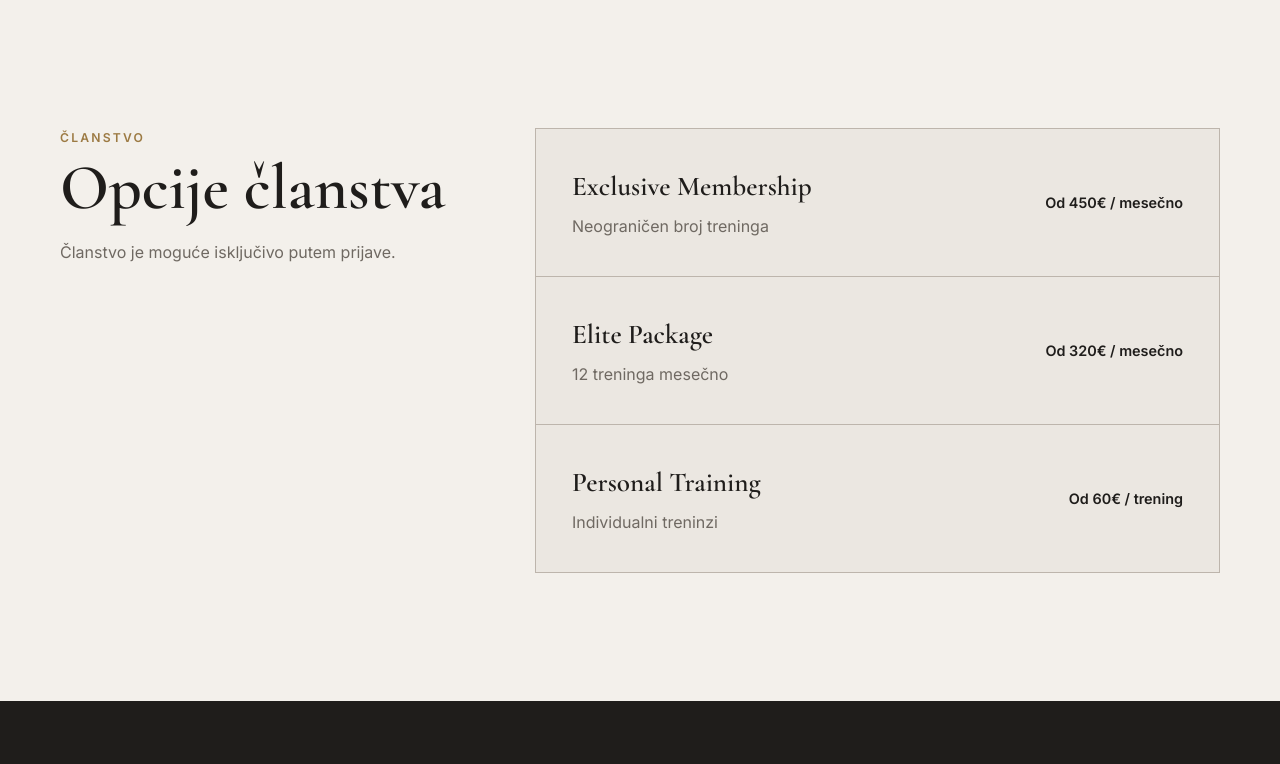
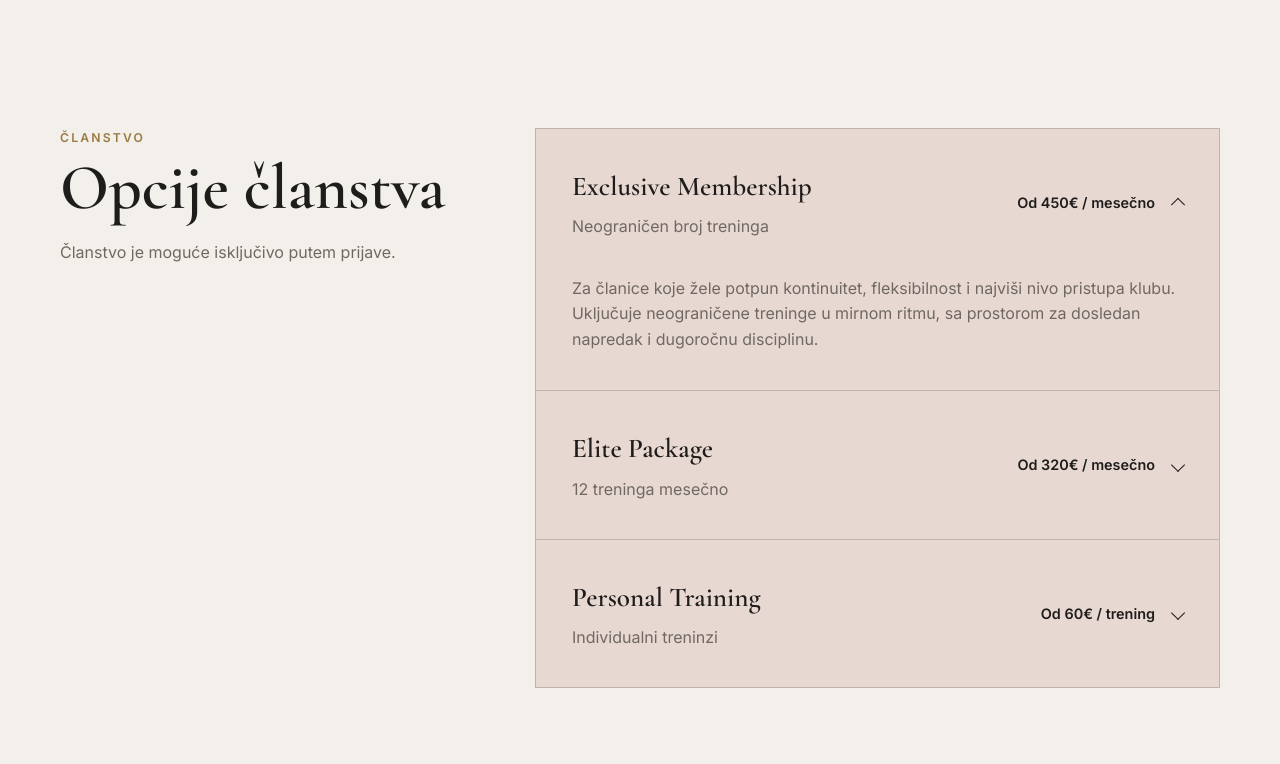
Before and after one commit to Stefan4012IT/elan, a Next.js app: page / in a window 1280 px wide. Shown: the part 1900-2664 px from the top of the page. Built offline with nearby package versions, Linux system fonts and the light colour scheme.

Commit message:
Update membership accordions

```diff
--- a/app/globals.scss
+++ b/app/globals.scss
@@ -3,6 +3,7 @@
 :root {
   --bg: #f3f0eb;
   --stone: #d8d2ca;
+  --rose-stone: #e8d8d2;
   --stone-light: #ebe7e1;
   --text: #1f1d1b;
   --muted: #6f6962;
@@ -272,20 +273,29 @@ h3 {
 }
 
 .membership-list {
-  background: var(--stone-light);
   border: 1px solid var(--border);
 }
 
 .membership-row {
+  background: var(--rose-stone);
+
+  & + & {
+    border-top: 1px solid var(--border);
+  }
+}
+
+.membership-row__trigger {
+  width: 100%;
   display: grid;
   grid-template-columns: 1fr auto;
   gap: 24px;
   align-items: center;
   padding: clamp(24px, 4vw, 36px);
-
-  & + & {
-    border-top: 1px solid var(--border);
-  }
+  border: 0;
+  background: transparent;
+  color: inherit;
+  cursor: pointer;
+  text-align: left;
 
   p {
     margin: 6px 0 0;
@@ -296,6 +306,40 @@ h3 {
     font-size: 0.9rem;
     font-weight: 600;
     white-space: nowrap;
+  }
+
+  &:focus-visible {
+    outline: 1px solid var(--text);
+    outline-offset: -8px;
+  }
+}
+
+.membership-row__meta {
+  display: inline-flex;
+  align-items: center;
+  gap: 18px;
+}
+
+.membership-row__arrow {
+  width: 10px;
+  height: 10px;
+  border-right: 1px solid var(--text);
+  border-bottom: 1px solid var(--text);
+  transform: rotate(45deg);
+  transition: transform 180ms ease;
+}
+
+.membership-row__trigger[aria-expanded='true'] .membership-row__arrow {
+  transform: rotate(225deg) translate(-2px, -2px);
+}
+
+.membership-row__content {
+  max-width: 680px;
+  padding: 0 clamp(24px, 4vw, 36px) clamp(26px, 4vw, 38px);
+
+  p {
+    margin: 0;
+    color: var(--muted);
   }
 }
 
@@ -375,7 +419,7 @@ h3 {
   gap: clamp(34px, 8vw, 100px);
   margin: 0 auto clamp(44px, 7vw, 84px);
   padding: clamp(42px, 7vw, 78px);
-  background: var(--stone);
+  background: transparent;
   border: 1px solid var(--border);
 
   p:not(.section-kicker) {
@@ -387,6 +431,10 @@ h3 {
 .application-form {
   display: grid;
   gap: 18px;
+  align-self: start;
+  padding: clamp(24px, 4vw, 36px);
+  background: var(--rose-stone);
+  border: 1px solid var(--border);
 
   label {
     display: grid;
@@ -496,12 +544,18 @@ h3 {
     grid-template-columns: 1fr;
   }
 
-  .membership-row {
+  .membership-row__trigger {
     grid-template-columns: 1fr;
+    gap: 18px;
 
     strong {
       white-space: normal;
     }
+  }
+
+  .membership-row__meta {
+    width: 100%;
+    justify-content: space-between;
   }
 
   .space__copy,
--- a/app/page.js
+++ b/app/page.js
@@ -54,16 +54,22 @@ const content = {
           name: 'Exclusive Membership',
           detail: 'Neograničen broj treninga',
           price: 'Od 450€ / mesečno',
+          description:
+            'Za članice koje žele potpun kontinuitet, fleksibilnost i najviši nivo pristupa klubu. Uključuje neograničene treninge u mirnom ritmu, sa prostorom za dosledan napredak i dugoročnu disciplinu.',
         },
         {
           name: 'Elite Package',
           detail: '12 treninga mesečno',
           price: 'Od 320€ / mesečno',
+          description:
+            'Uravnotežena opcija za žene koje žele strukturisan mesečni ritam. Dvanaest pažljivo vođenih termina pružaju dovoljno frekvencije za tehnički napredak, snagu i stabilnu rutinu.',
         },
         {
           name: 'Personal Training',
           detail: 'Individualni treninzi',
           price: 'Od 60€ / trening',
+          description:
+            'Individualan rad za specifične ciljeve, početak treninga ili usavršavanje tehnike. Svaki termin se prilagođava trenutnom nivou, fokusu i tempu članice.',
         },
       ],
     },
@@ -145,16 +151,22 @@ const content = {
           name: 'Exclusive Membership',
           detail: 'Unlimited sessions',
           price: 'From 450€ / monthly',
+          description:
+            'For members who want full continuity, flexibility and the highest level of access to the club. Unlimited training supports steady progress, long-term discipline and a composed rhythm.',
         },
         {
           name: 'Elite Package',
           detail: '12 sessions per month',
           price: 'From 320€ / monthly',
+          description:
+            'A balanced option for women who want a structured monthly rhythm. Twelve guided sessions create the consistency needed for technique, strength and measured progression.',
         },
         {
           name: 'Personal Training',
           detail: '1-on-1 sessions',
           price: 'From 60€ / session',
+          description:
+            'Individual work for specific goals, training foundations or technical refinement. Each session is shaped around the member’s current level, focus and pace.',
         },
       ],
     },
@@ -189,6 +201,7 @@ const content = {
 
 export default function Home() {
   const [language, setLanguage] = useState('sr');
+  const [activeMembership, setActiveMembership] = useState(0);
   const copy = content[language];
   const assetBasePath = process.env.NEXT_PUBLIC_BASE_PATH || '';
   const visualImage = `url('${assetBasePath}/elan-visual-reference.jpg')`;
@@ -270,15 +283,38 @@ export default function Home() {
           <p>{copy.membership.note}</p>
         </div>
         <div className="membership-list">
-          {copy.membership.items.map((item) => (
+          {copy.membership.items.map((item, index) => {
+            const isOpen = activeMembership === index;
+            const panelId = `membership-panel-${index}`;
+
+            return (
               <article className="membership-row" key={item.name}>
+                <button
+                  type="button"
+                  className="membership-row__trigger"
+                  aria-expanded={isOpen}
+                  aria-controls={panelId}
+                  onClick={() => setActiveMembership(isOpen ? null : index)}
+                >
                   <div>
                     <h3>{item.name}</h3>
                     <p>{item.detail}</p>
                   </div>
+                  <span className="membership-row__meta">
                     <strong>{item.price}</strong>
+                    <span className="membership-row__arrow" aria-hidden="true" />
+                  </span>
+                </button>
+                <div
+                  className="membership-row__content"
+                  id={panelId}
+                  hidden={!isOpen}
+                >
+                  <p>{item.description}</p>
+                </div>
             </article>
-          ))}
+            );
+          })}
         </div>
       </section>
 
```
Lines whose indentation alone changed are shown as unchanged.
